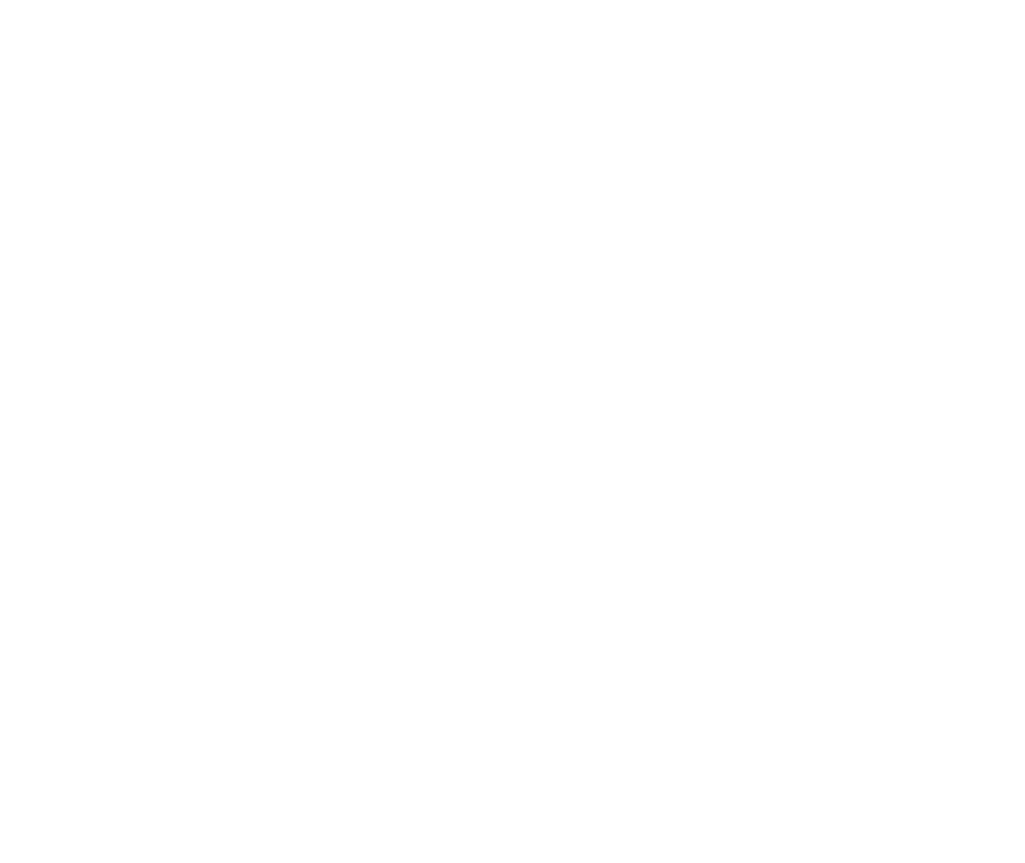
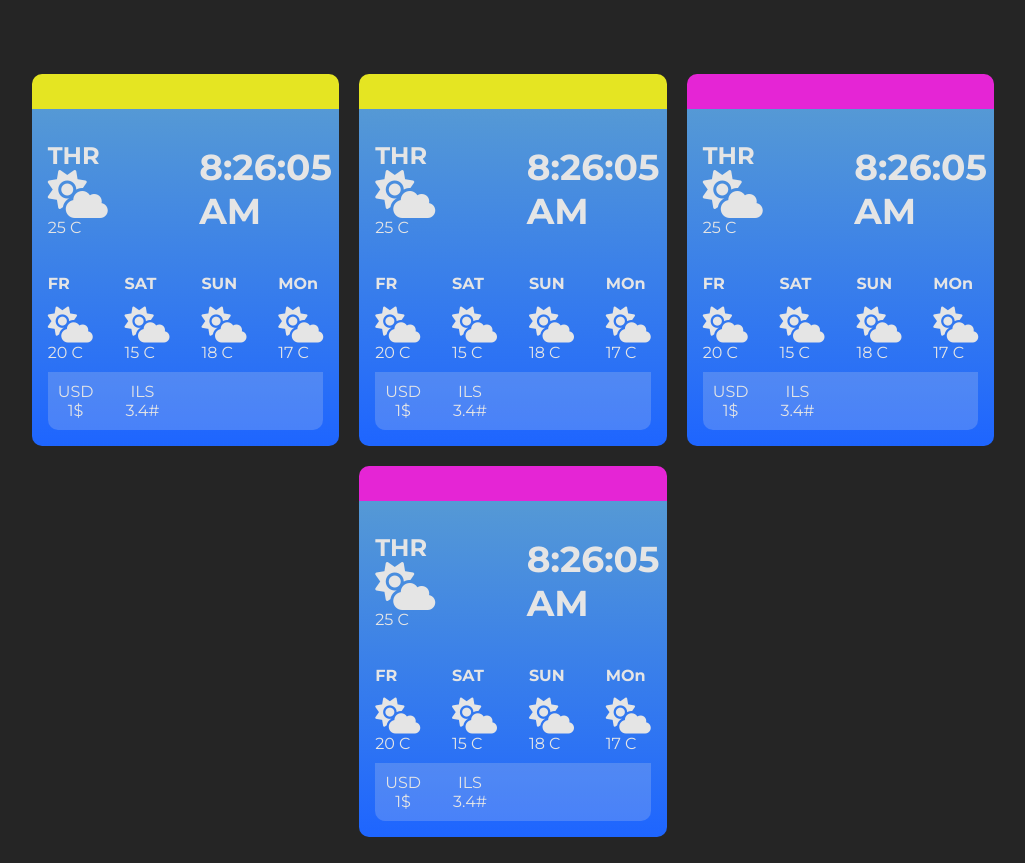
Before and after one commit to GSG-G9/WE-tools-week3, a website: page index.html in a window 1280 px wide. Shown: the whole page, without its empty margins (127-1152 px from the left). Before the commit the page ends 800 px from the top, so only its background shows below. Drawn offline with Linux system fonts and the light colour scheme.

Commit message:
Create Html Element And CSS Style Relates #2

```diff
--- a/css/style.css
+++ b/css/style.css
@@ -0,0 +1,246 @@
+* {
+  box-sizing: border-box;
+}
+
+body {
+  margin: 0 auto;
+  box-sizing: border-box;
+  background-color: #252525;
+  min-height: 100vh;
+  font-family: "Montserrat", sans-serif;
+}
+
+#app {
+  display: flex;
+  justify-content: center;
+  align-items: flex-start;
+  flex-wrap: wrap;
+  padding-top: 3rem;
+  width: 80%;
+  margin: 0 auto;
+}
+
+.container {
+  width: 100%;
+  background-color: #f5f5f5;
+  /* box-shadow: 5px 5px 15px 0 #cecece2c; */
+  background-color: transparent;
+  padding: 1rem;
+  display: flex;
+  flex-wrap: wrap;
+  margin: 0 auto;
+  justify-content: center;
+}
+
+.widgets-item {
+  width: 31%;
+  margin: 10px;
+  border-radius: 10px;
+  padding: 1rem;
+  color: #e5e5e5;
+  background-image: linear-gradient(180deg, #5599d5, #1e65ff);
+}
+
+.weather-details-section {
+  display: flex;
+  flex-direction: column;
+  justify-content: space-around;
+}
+
+.weather-details--today {
+  display: flex;
+  flex-direction: row;
+  justify-content: space-between;
+  align-items: center;
+  padding-top: 1rem;
+  padding-bottom: 1.5rem;
+}
+
+.weather-details--today .clock-section {
+  font-size: 36px;
+  font-weight: bolder;
+  width: 45%;
+}
+
+.weather-details--allDays {
+  width: 100%;
+  display: flex;
+  flex-direction: row;
+  justify-content: space-between;
+  flex-wrap: wrap;
+  padding-bottom: 10px;
+}
+
+.weather-details--todays__name h2 {
+  margin: 0%;
+}
+
+.weather-details--allDays__name h2 {
+  color: #e5e5e5;
+  font-weight: bold;
+  font-size: 1rem;
+}
+
+.fas {
+  font-size: 48px;
+  color: #e5e5e5;
+}
+
+.weather-details--allDays__icon .fas {
+  font-size: 36px;
+}
+
+.currencies-section {
+  padding: 10px;
+  border-bottom-left-radius: 10px;
+  border-bottom-right-radius: 10px;
+  background-color: #e5e5e534;
+}
+
+.currencies-section .currencies--box {
+  display: flex;
+  flex-direction: row;
+  justify-content: flex-start;
+  text-align: center;
+}
+
+.currencies-section .currencies--box div {
+  margin-right: 1rem;
+}
+
+/* Add New Item Section Style */
+
+.add-container {
+  display: flex;
+  justify-content: center;
+  align-items: center;
+  width: 31%;
+  border: 10px dashed #e5e5e5;
+  border-spacing: 10px;
+  border-radius: 10px;
+  margin: 10px;
+  padding: 1rem;
+  background-color: #e5e5e515;
+  color: #e5e5e5;
+  min-height: 336px;
+  box-sizing: border-box;
+  cursor: pointer;
+  transition: all 0.25s;
+}
+
+.add-container .fa-plus {
+  font-size: 130px;
+  font-weight: bold;
+}
+
+.add-container:hover {
+  background-color: #e5e5e53d;
+  transition: all 0.25s;
+}
+
+/* Search Input Style */
+
+.search-input {
+  display: none;
+}
+
+.search-input-container {
+  width: 900px;
+  padding: 2rem 1rem;
+  padding-bottom: 3rem;
+  display: flex;
+  flex-direction: column;
+  align-items: center;
+  min-height: 100px;
+  background-color: #f5f5f5;
+  border-radius: 5px;
+  position: absolute;
+  top: 10%;
+  left: calc(50% - 450px);
+}
+
+.search-input-container input[type='search'] {
+  width: 620px;
+  height: 50px;
+  border-radius: 8px;
+  border: 2px solid #a5a5a5;
+  background-color: #f5f5f5;
+  color: #252525;
+  outline: none;
+  font-size: 22px;
+  padding: 5px 10px;
+  box-sizing: border-box;
+  letter-spacing: 3px;
+}
+
+.search-box--title {
+  text-align: center;
+  color: #252525;
+}
+
+.close-btn {
+  position: absolute;
+  top: 1rem;
+  right: 1rem;
+  color: #252525;
+}
+
+.close-btn .fa-times {
+  color: #252525;
+  cursor: pointer;
+  transition: all 0.25s;
+}
+
+.close-btn .fa-times:hover {
+  color: #a80202;
+  transform-origin: center;
+  transform: scale(1.1);
+  transition: all 0.25s;
+}
+
+#result {
+  border: 3px dashed #24a0f3;
+  border-radius: 5px;
+  width: 620px;
+  min-height: 250px;
+  margin-top: 2rem;
+  background-color: #f0f0f0;
+  box-sizing: border-box;
+}
+
+.block {
+  display: block;
+}
+
+.fade-in {
+  opacity: 0;
+  animation: fadeIn 0.35s ease-in;
+  animation-fill-mode: forwards;
+}
+
+.fade-out {
+  opacity: 1;
+  animation: fadeOut 0.35s ease-in;
+  animation-fill-mode: forwards;
+}
+
+@keyframes fadeIn {
+  0% {
+    opacity: 0;
+  }
+
+  100% {
+    opacity: 1;
+  }
+}
+
+
+@keyframes fadeOut {
+  0% {
+    opacity: 1;
+  }
+
+  100% {
+    opacity: 0;
+  }
+}
--- a/index.html
+++ b/index.html
@@ -1,11 +1,26 @@
 <!DOCTYPE html>
 <html lang="en">
-<head>
-    <meta charset="UTF-8">
-    <meta name="viewport" content="width=device-width, initial-scale=1.0">
+  <head>
+    <meta charset="UTF-8" />
+    <meta name="viewport" content="width=device-width, initial-scale=1.0" />
+    <link
+      href="https://fonts.googleapis.com/css2?family=Montserrat:ital,wght@0,100;0,200;0,300;0,400;0,500;0,600;0,700;0,800;0,900;1,100;1,200;1,300;1,500;1,900&display=swap"
+      rel="stylesheet"
+    />
+    <script
+    src="https://kit.fontawesome.com/cea4c25e73.js"
+    crossorigin="anonymous"
+  ></script>
+    <link rel="stylesheet" href="./css/style.css" />
+    <link rel="stylesheet" href="./css/media.css" />
     <title>WE-app</title>
-</head>
-<body>
+  </head>
+  <body>
+    <div id="app">
+      <div class="container" id="widgets">
+      </div>
+    </div>
 
-</body>
+    <script src="./js/dom.js"></script>
+  </body>
 </html>
--- a/js/dom.js
+++ b/js/dom.js
@@ -0,0 +1,225 @@
+const widgetsContainer = document.getElementById("widgets");
+const allWidgetsItem = document.querySelectorAll(".container .widgets-item");
+
+allWidgetsItem.forEach((item) => {
+  // item.remove();
+});
+
+
+const forTestArray = [
+  {
+    dayName: "THR",
+    todayTemp: 25,
+    weather4Days: [
+      { dayName: "FR", todayTemp: 20 },
+      { dayName: "SAT", todayTemp: 15 },
+      { dayName: "SUN", todayTemp: 18 },
+      { dayName: "MOn", todayTemp: 17 },
+    ],
+  },
+  {
+    dayName: "THR",
+    todayTemp: 25,
+    weather4Days: [
+      { dayName: "FR", todayTemp: 20 },
+      { dayName: "SAT", todayTemp: 15 },
+      { dayName: "SUN", todayTemp: 18 },
+      { dayName: "MOn", todayTemp: 17 },
+    ],
+  },
+  {
+    dayName: "THR",
+    todayTemp: 25,
+    weather4Days: [
+      { dayName: "FR", todayTemp: 20 },
+      { dayName: "SAT", todayTemp: 15 },
+      { dayName: "SUN", todayTemp: 18 },
+      { dayName: "MOn", todayTemp: 17 },
+    ],
+  },
+  {
+    dayName: "THR",
+    todayTemp: 25,
+    weather4Days: [
+      { dayName: "FR", todayTemp: 20 },
+      { dayName: "SAT", todayTemp: 15 },
+      { dayName: "SUN", todayTemp: 18 },
+      { dayName: "MOn", todayTemp: 17 },
+    ],
+  },
+];
+
+const color = ["#e5e522", "#e525d5", "#d555d5", "#27ff9c"];
+
+const renderWidgets = (array) => {
+  return array.forEach((item) => {
+    const widgetsItem = document.createElement("div");
+    widgetsItem.setAttribute("class", "widgets-item");
+    widgetsItem.style.borderTop = `35px solid ${color[Math.floor(Math.random()*4)]}`;
+
+    const weatherDetailsSection = document.createElement("div");
+    weatherDetailsSection.setAttribute("class", "weather-details-section");
+
+    const weatherDetailsToday = document.createElement("div");
+    weatherDetailsToday.setAttribute("class", "weather-details--today");
+
+    // Waether Detailes Div
+    const weatherDetailsTodayBox = document.createElement("div");
+    weatherDetailsTodayBox.setAttribute("class", "weather-details--today--box");
+
+    // Day Name Div
+    const weatherDetailsTodaysName = document.createElement("div");
+    weatherDetailsTodaysName.setAttribute(
+      "class",
+      "weather-details--todays__name"
+    );
+    const weatherDetailsAllDaysNameText = document.createElement("h2");
+    weatherDetailsAllDaysNameText.textContent = item.dayName;
+    weatherDetailsTodaysName.appendChild(weatherDetailsAllDaysNameText);
+
+    // Icon Div
+    const weatherDetailsTodayIcon = document.createElement("div");
+    weatherDetailsTodayIcon.setAttribute(
+      "class",
+      "weather-details--today__icon"
+    );
+    const weatherIcons = document.createElement("i");
+    weatherIcons.setAttribute("class", "fas fa-cloud-sun");
+    weatherDetailsTodayIcon.appendChild(weatherIcons);
+
+    // Weather Temp Div
+    const weatherDetailsTodayTemp = document.createElement("div");
+    weatherDetailsTodayTemp.setAttribute(
+      "class",
+      "weather-details--today__temp"
+    );
+    weatherDetailsTodayTemp.textContent = item.todayTemp + " C";
+
+    // Clock Section
+    const clockSection = document.createElement("div");
+    clockSection.setAttribute("class", "clock-section");
+    setInterval(() => {
+      clockSection.textContent = new Date().toLocaleTimeString();
+    }, 1000);
+
+    // append element to weatherDetailsTodayBox
+    weatherDetailsTodayBox.appendChild(weatherDetailsTodaysName);
+    weatherDetailsTodayBox.appendChild(weatherDetailsTodayIcon);
+    weatherDetailsTodayBox.appendChild(weatherDetailsTodayTemp);
+    weatherDetailsToday.appendChild(weatherDetailsTodayBox);
+    weatherDetailsToday.appendChild(clockSection);
+
+    // widgetsContainer.appendChild(widgetsItem);
+
+    // Weather For 4 Days
+    const weatherDetailsAllDays = document.createElement("div");
+    weatherDetailsAllDays.setAttribute("class", "weather-details--allDays");
+
+    const allDayItem = item.weather4Days.forEach((element) => {
+      const weatherDetailsDay = document.createElement("div");
+      weatherDetailsDay.setAttribute("class", "weather-details--day");
+
+      const weatherDetailsAllDaysName = document.createElement("div");
+      weatherDetailsAllDaysName.setAttribute(
+        "class",
+        "weather-details--allDays__name"
+      );
+
+      const weatherDetailsAllDaysNameText = document.createElement("h2");
+      weatherDetailsAllDaysNameText.textContent = element.dayName;
+      weatherDetailsAllDaysName.appendChild(weatherDetailsAllDaysNameText);
+
+      const weatherDetailsAllDaysIcon = document.createElement("div");
+      weatherDetailsAllDaysIcon.setAttribute(
+        "class",
+        "weather-details--allDays__icon"
+      );
+      const icon = document.createElement("i");
+      icon.setAttribute("class", "fas fa-cloud-sun");
+      weatherDetailsAllDaysIcon.appendChild(icon);
+
+      const weatherDetailsAlldayTemp = document.createElement("div");
+      weatherDetailsAlldayTemp.setAttribute(
+        "class",
+        "weather-details--today__temp"
+      );
+      weatherDetailsAlldayTemp.textContent = element.todayTemp + " C";
+
+      weatherDetailsDay.appendChild(weatherDetailsAllDaysName);
+      weatherDetailsDay.appendChild(weatherDetailsAllDaysIcon);
+      weatherDetailsDay.appendChild(weatherDetailsAlldayTemp);
+      weatherDetailsAllDays.appendChild(weatherDetailsDay);
+    });
+    weatherDetailsSection.appendChild(weatherDetailsToday);
+    weatherDetailsSection.appendChild(weatherDetailsAllDays);
+    widgetsItem.appendChild(weatherDetailsSection);
+
+    // Currency section Element
+    const currenciesSection = document.createElement("div");
+    currenciesSection.setAttribute("class", "currencies-section");
+
+    // Currency Box Elemen
+    const currenciesBox = document.createElement("div");
+    currenciesBox.setAttribute("class", "currencies--box");
+
+    // Inter Currency Element
+    const currenciesIntr = document.createElement("div");
+    currenciesIntr.setAttribute("class", "currencies-intr");
+
+    const currenciesIntrName = document.createElement("div");
+    currenciesIntrName.setAttribute("class", "currencies-intr--name");
+    currenciesIntrName.textContent = "USD";
+
+    const currenciesIntrValue = document.createElement("div");
+    currenciesIntrValue.setAttribute("class", "currencies-intr--value");
+
+    const InterCurrencySympole = document.createElement("span");
+    InterCurrencySympole.setAttribute("class", "sympole");
+    InterCurrencySympole.textContent = "$";
+
+    currenciesIntrValue.textContent = 1;
+    currenciesIntrValue.insertAdjacentElement(
+      "beforeend",
+      InterCurrencySympole
+    );
+
+    currenciesIntr.appendChild(currenciesIntrName);
+    currenciesIntr.appendChild(currenciesIntrValue);
+
+    // Local Currency Element
+    const currenciesLocal = document.createElement("div");
+    currenciesLocal.setAttribute("class", "currencies-local");
+
+    const currenciesLocalName = document.createElement("div");
+    currenciesLocalName.setAttribute("class", "currencies-local--name");
+    currenciesLocalName.textContent = "ILS";
+
+    const currenciesLocalValue = document.createElement("div");
+    currenciesLocalValue.setAttribute("class", "currencies-local--value");
+
+    const localCurrencySympole = document.createElement("span");
+    localCurrencySympole.setAttribute("class", "sympole");
+    localCurrencySympole.textContent = "#";
+
+    currenciesLocalValue.textContent = 3.4;
+    currenciesLocalValue.insertAdjacentElement(
+      "beforeend",
+      localCurrencySympole
+    );
+
+    currenciesLocal.appendChild(currenciesLocalName);
+    currenciesLocal.appendChild(currenciesLocalValue);
+
+    currenciesBox.appendChild(currenciesIntr);
+    currenciesBox.appendChild(currenciesLocal);
+
+    currenciesSection.appendChild(currenciesBox);
+
+    widgetsItem.appendChild(currenciesSection);
+    widgetsContainer.appendChild(widgetsItem);
+  });
+};
+
+document.addEventListener("DOMContentLoaded", (e) => {
+  renderWidgets(forTestArray);
+});
```
